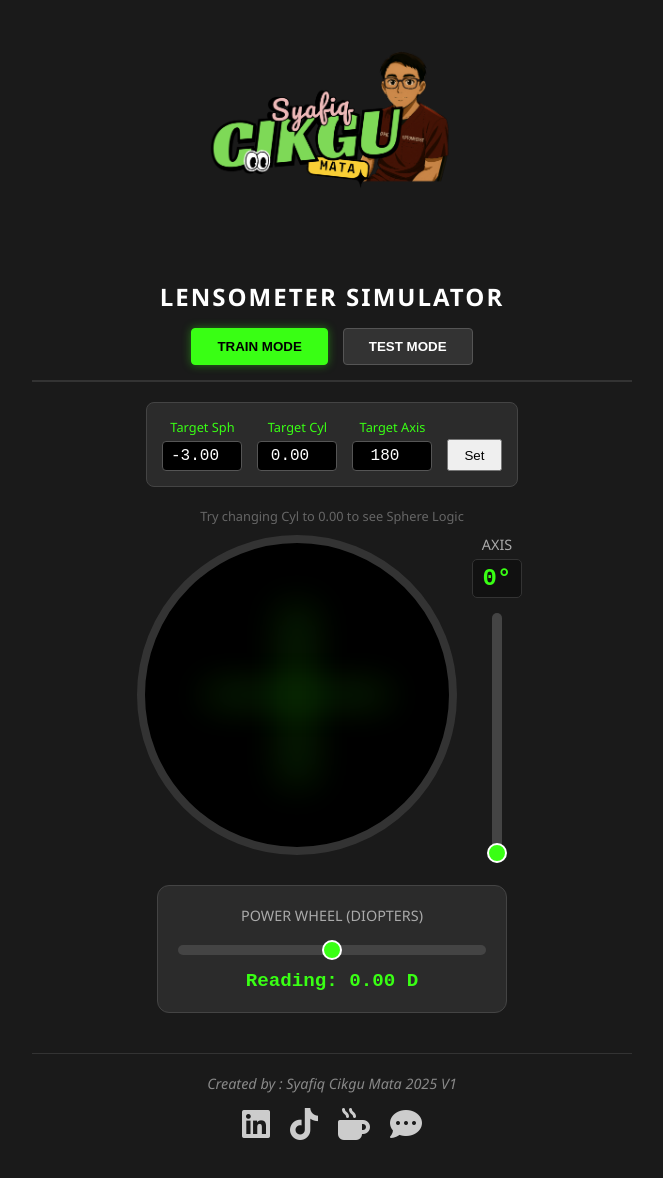
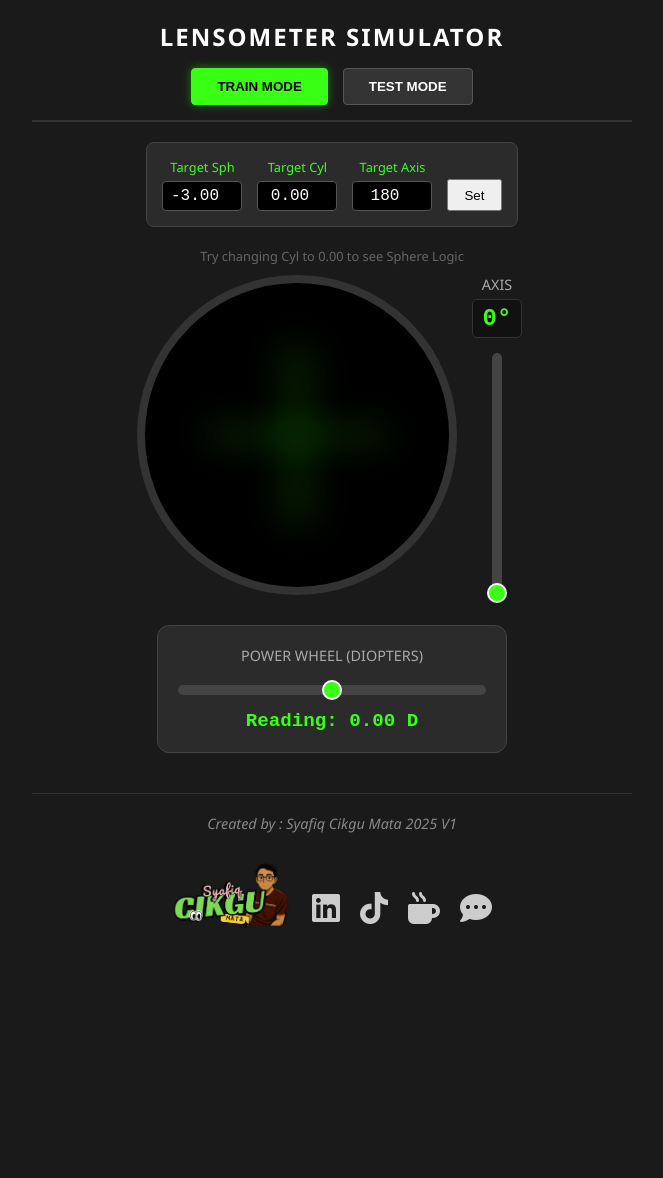
Before and after one commit to mshoapps/manual-lensometer, a plain HTML site: page index.html in a window 1280 px wide. Shown: the whole page, without its empty margins (308-971 px from the left). After the commit the page ends 1018 px from the top, so only its background shows below. Drawn offline with Linux system fonts and the light colour scheme.

Commit message:
Add files via upload

```diff
--- a/index.html
+++ b/index.html
@@ -39,7 +39,7 @@
             max-width: 500px;
         }
 
-        /* --- HEADER & LOGO --- */
+        /* --- HEADER --- */
         .header-container {
             display: flex;
             flex-direction: column;
@@ -49,15 +49,6 @@
             max-width: 600px;
             border-bottom: 2px solid #333;
             padding-bottom: 15px;
-        }
-
-        /* Style untuk gambar logo */
-        .app-logo {
-            width: 250px; /* Saiz logo */
-            max-width: 80%; /* Supaya tak pecah di screen kecik */
-            height: auto;
-            margin-bottom: 10px;
-            display: block;
         }
 
         h1 {
@@ -378,6 +369,17 @@
             align-items: center;
         }
 
+        /* NEW STYLE FOR FOOTER LOGO */
+        .footer-logo {
+            height: 120px; /* Icon size equivalent */
+            width: auto;
+            border-radius: 5px;
+            transition: transform 0.2s;
+        }
+        .footer-logo:hover {
+            transform: scale(1.1);
+        }
+
         .social-icons a {
             color: #ccc;
             text-decoration: none;
@@ -499,8 +501,6 @@
 
     <div id="simulatorPage">
         <div class="header-container">
-            <img src="logo.png" alt="Syafiq Cikgu Mata Logo" class="app-logo">
-
             <h1>Lensometer Simulator</h1>
             <div class="nav-buttons">
                 <button id="btnTrain" class="mode-btn active" onclick="setMode('train')">TRAIN MODE</button>
@@ -581,6 +581,8 @@
         <div class="footer">
             <div class="creator-text">Created by : Syafiq Cikgu Mata 2025 V1</div>
             <div class="social-icons">
+                <img src="logo.png" alt="Logo" class="footer-logo">
+
                 <a href="https://www.linkedin.com/in/syafiqhakimiii/" target="_blank" class="linkedin" title="Connect on LinkedIn">
                     <i class="fab fa-linkedin fa-2x"></i>
                 </a>
```
